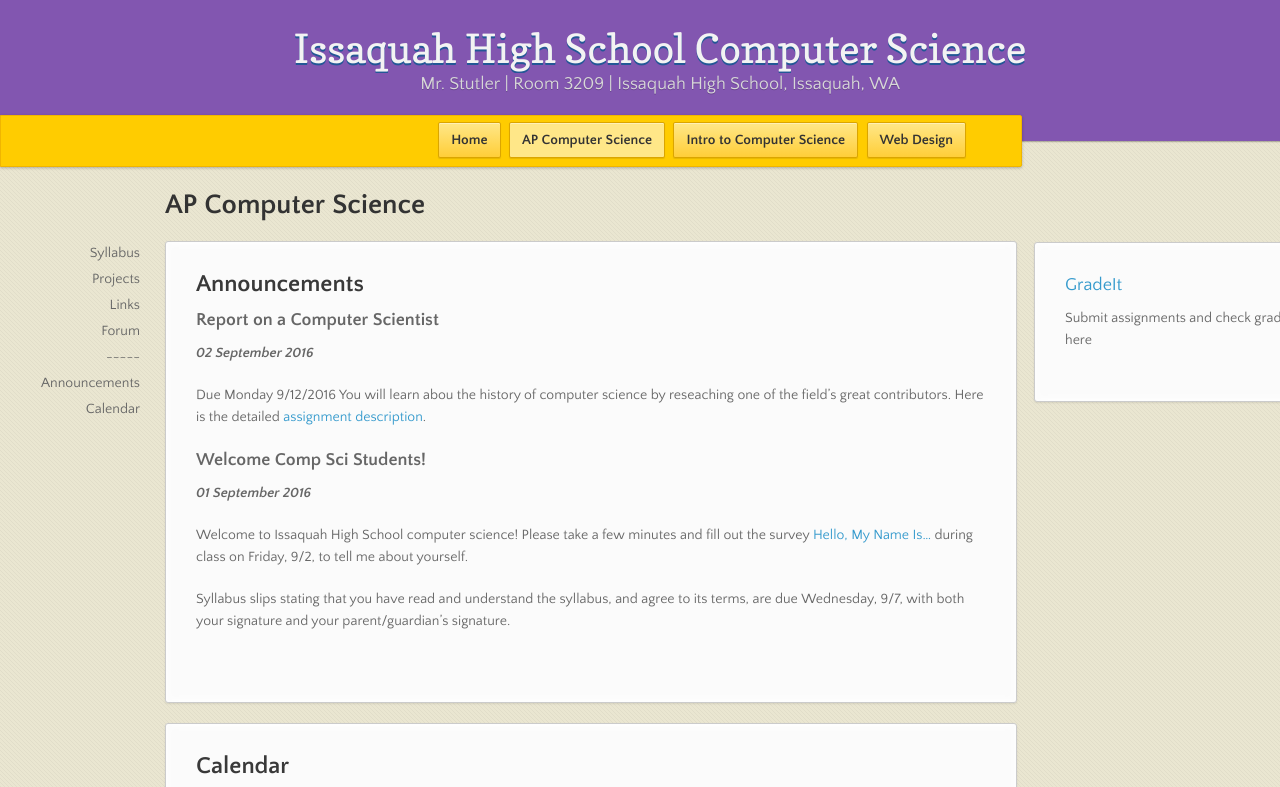
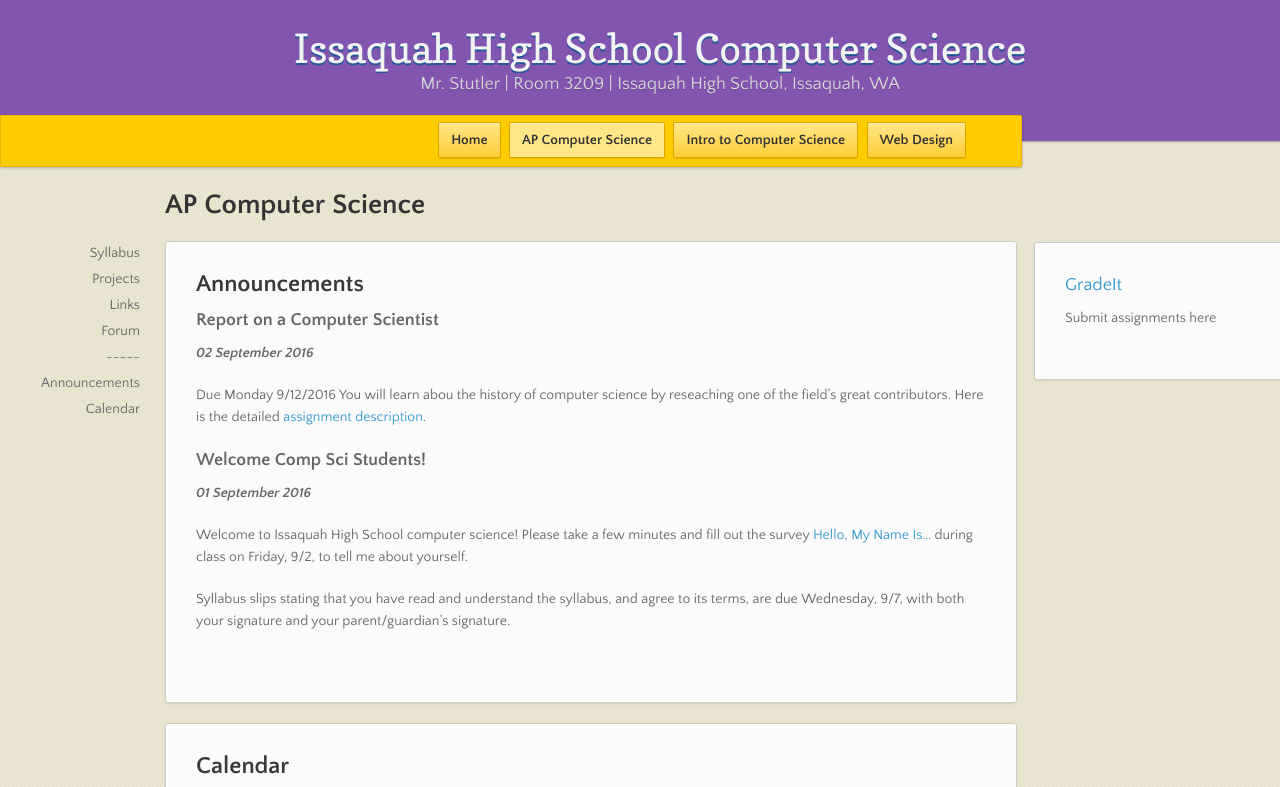
Before and after one commit to stutlerk/ihs-website, a Jekyll site: the page built from apcs/index.html, in a window 1280 px wide and 900 px high, cut to the strip 0-787 px from the top of the window. Built offline with Jekyll 4.4.1, drawn with Linux system fonts in a browser that asks for light colours; nearby versions of some CDN libraries.

Commit message:
Update index.html

```diff
--- a/apcs/index.html
+++ b/apcs/index.html
@@ -18,8 +18,8 @@
     {% endfor %}
 
     <aside>
-        <h3><a href="https://hs-prod-vgradeit.cs.washington.edu/issaquah/">GradeIt</a></h3>
-        <p>Submit assignments and check grades here</p>
+        <h3><a href="https://gradeit-hs.cs.washington.edu/issaquah/">GradeIt</a></h3>
+        <p>Submit assignments here</p>
     </aside>
 </section>
 
```
